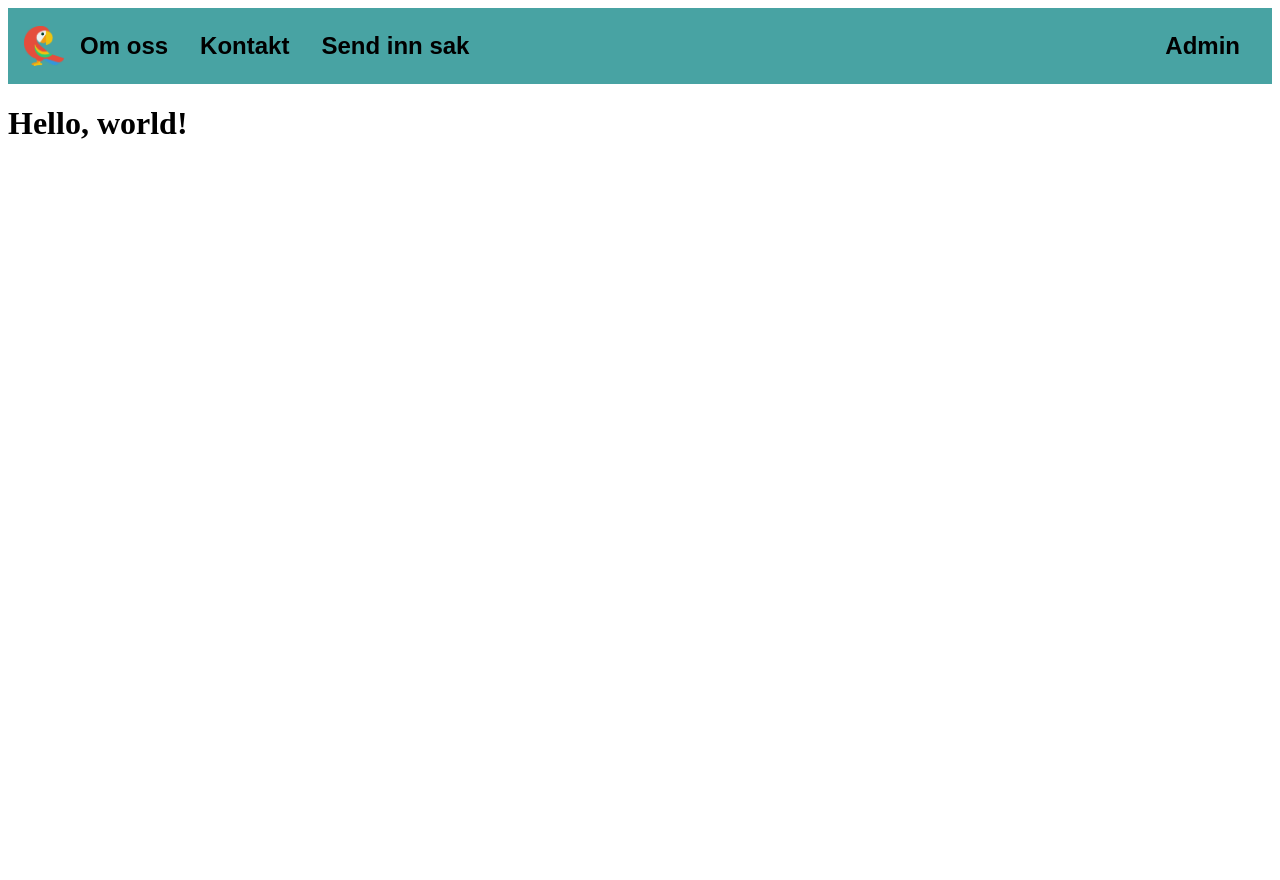
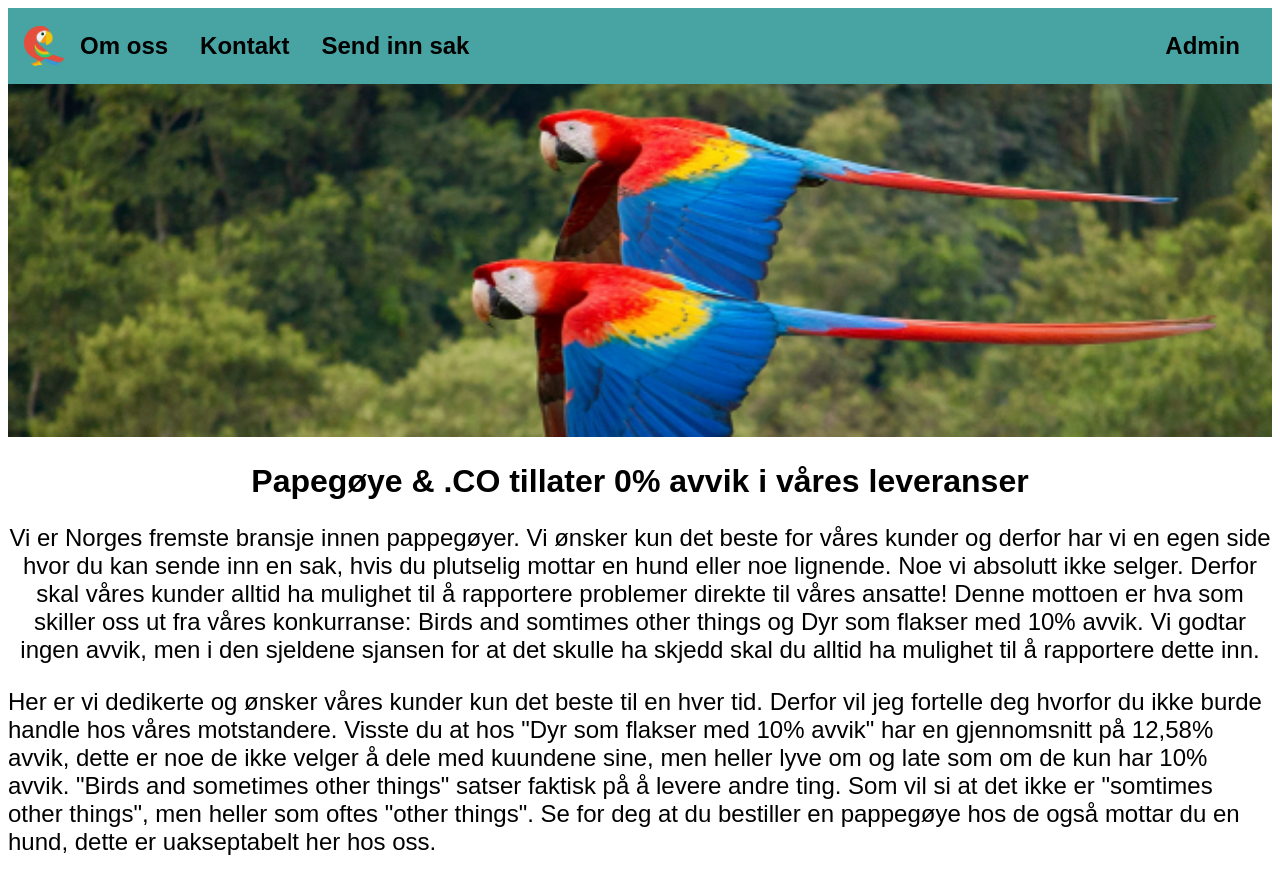
Before and after one commit to helene-cpu/kundeservice, a Flask app: page / in a window 1280 px wide. Before the commit the page ends 139 px from the top, so only its background shows below. Run offline with Flask 3, Linux system fonts and the light colour scheme.

Commit message:
Stylet index side

```diff
--- a/static/css/style.css
+++ b/static/css/style.css
@@ -39,3 +39,26 @@
     text-align: center;
     font-family: sans-serif;
 }
+
+/* Om oss */
+.tittel_index{
+    font-family: sans-serif;
+    text-align: center;
+}
+
+.tittel_index p{
+    font-family: sans-serif;
+    font-size: 1.5rem;
+}
+
+.tittel_index img{
+    height: 5%;
+    width: 100%;
+    min-height: 100%;
+    max-height: 5%;
+}
+
+.info_index p{
+    font-family: sans-serif;
+    font-size: 1.5rem;
+}
--- a/templates/index.html
+++ b/templates/index.html
@@ -1,5 +1,15 @@
 {% extends "base.html" %}
 
 {% block content%}
-<h1>Hello, world!</h1>
+<div class="tittel_index">
+    <img src="/static/img/pa.png" alt="Two parrots flying">
+    <h1>Papegøye & .CO tillater 0% avvik i våres leveranser</h1>
+    <p>
+        Vi er Norges fremste bransje innen pappegøyer. Vi ønsker kun det beste for våres kunder og derfor har vi en egen side hvor du kan sende inn en sak, hvis du plutselig mottar en hund eller noe lignende. Noe vi absolutt ikke selger. Derfor skal våres kunder alltid ha mulighet til å rapportere problemer direkte til våres ansatte! Denne mottoen er hva som skiller oss ut fra våres konkurranse: Birds and somtimes other things og Dyr som flakser med 10% avvik. Vi godtar ingen avvik, men i den sjeldene sjansen for at det skulle ha skjedd skal du alltid ha mulighet til å rapportere dette inn.
+    </p>
+</div>
+
+<div class="info_index">
+    <p>Her er vi dedikerte og ønsker våres kunder kun det beste til en hver tid. Derfor vil jeg fortelle deg hvorfor du ikke burde handle hos våres motstandere. Visste du at hos "Dyr som flakser med 10% avvik" har en gjennomsnitt på 12,58% avvik, dette er noe de ikke velger å dele med kuundene sine, men heller lyve om og late som om de kun har 10% avvik. "Birds and sometimes other things" satser faktisk på å levere andre ting. Som vil si at det ikke er "somtimes other things", men heller som oftes "other things". Se for deg at du bestiller en pappegøye hos de også mottar du en hund, dette er uakseptabelt her hos oss.</p>
+</div>
 {% endblock %}
```
Also changed, not shown: static/img/pa.png (added).
